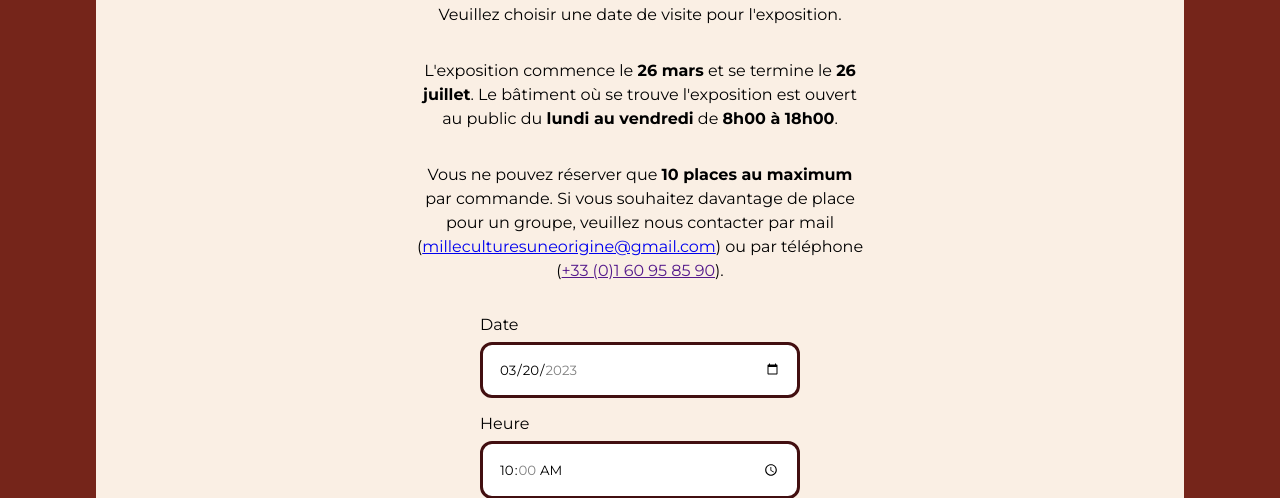
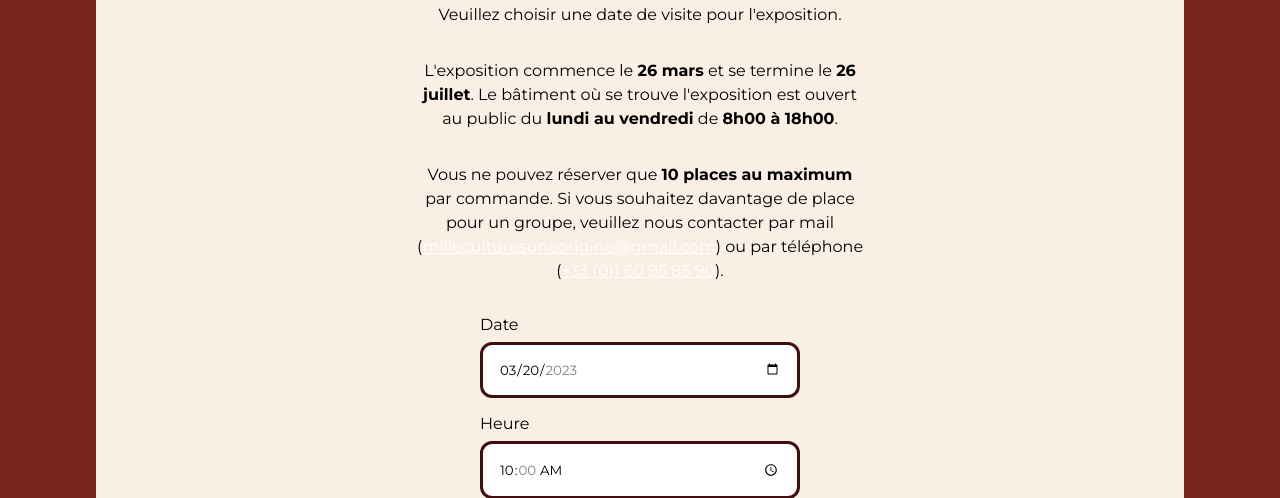
Before and after one commit to Shyronax/GLIMPSE, a PHP site: template view/view-booking1.html in a window 1280 px wide. Shown: the part 310-808 px from the top of the page. Run offline with PHP 8.4, Linux system fonts and the light colour scheme; the template is opened without the code that fills it, so the values that code supplies are empty; some libraries are stand-ins or nearby versions; some web fonts are replaced.

Commit message:
add a color

```diff
--- a/styles.css
+++ b/styles.css
@@ -93,6 +93,9 @@ h1 {
 }
 
 /* link */
+a {
+    color: var(--color-light);
+}
 .link-back {
     font-size: 2rem;
     position: absolute;
```
